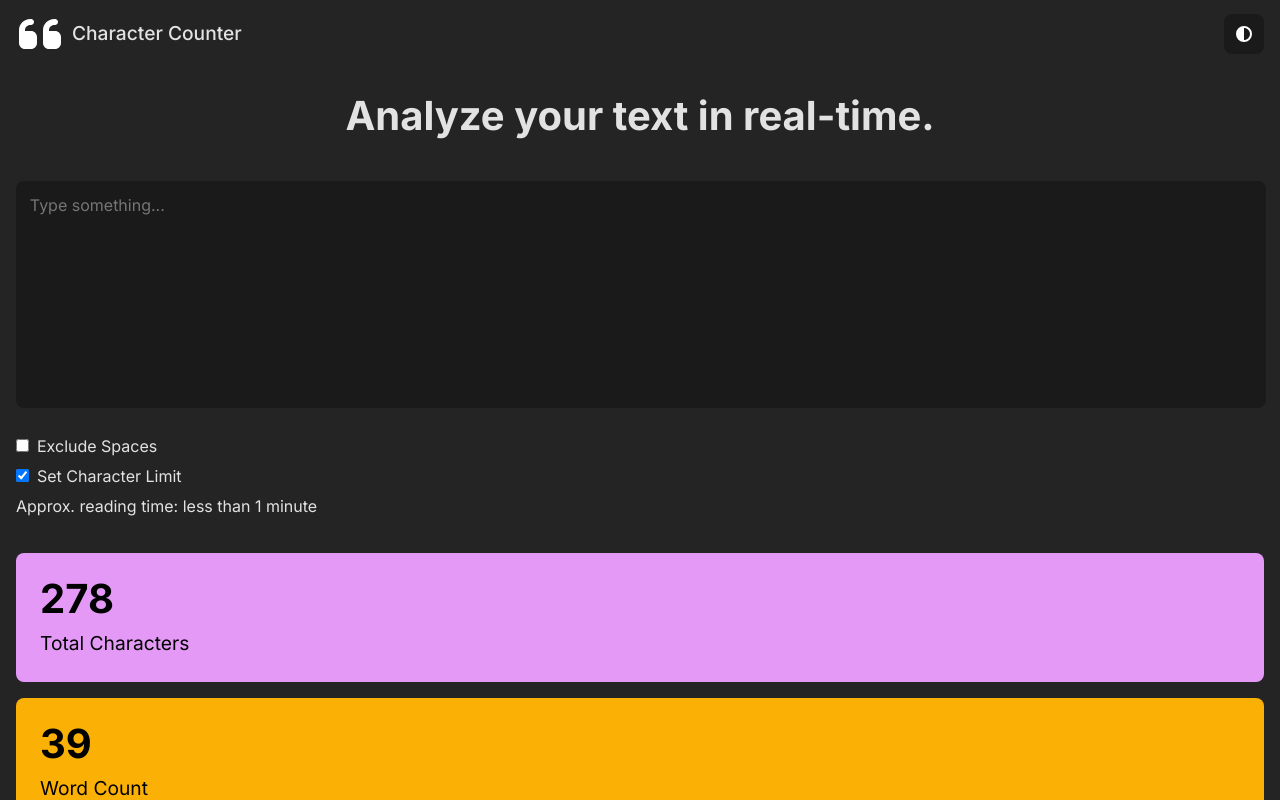
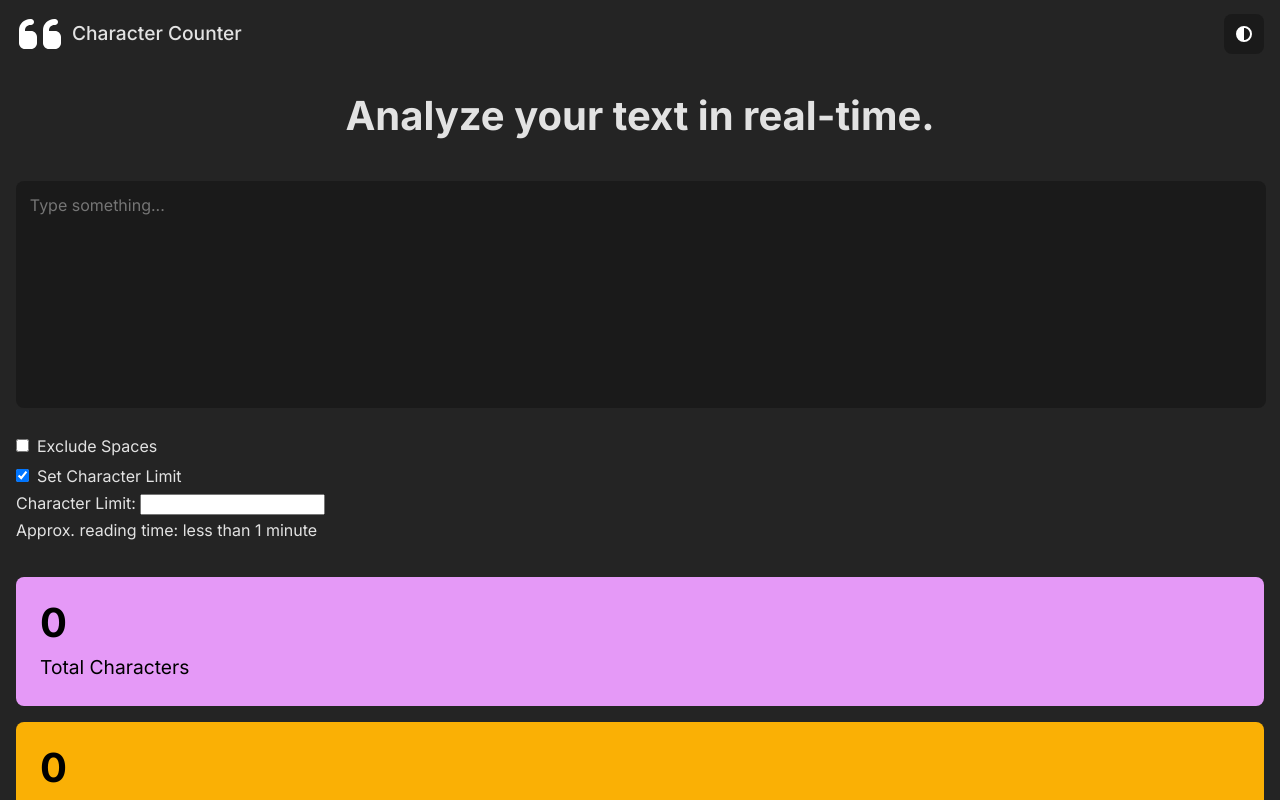
Before and after one commit to patrickl2901/character-counter, a React (Vite) app: page / in a window 1280 px wide. Both pictures are taken after a click on the checkbox "Set Character Limit". Shown: the top 800 px of the page. Built offline with nearby package versions, Linux system fonts and the light colour scheme.

Commit message:
added text parsing, display of results, exclude spaces option

```diff
--- a/src/App.tsx
+++ b/src/App.tsx
@@ -5,17 +5,27 @@ import Header from "./components/Header.tsx";
 import TextEditorSection from "./components/TextEditorSection.tsx";
 import { ThemeContext } from "./context/ThemeContext.tsx";
 import { themeColorType } from "./types/themeColorType.ts";
+import parseTextContent from "./api/parseTextContent.ts";
 
 function App() {
   const [theme, setTheme] = useState<themeColorType>("dark");
+  const [textContent, setTextContent] = useState<string>("");
+  const [excludeSpaces, setExcludeSpaces] = useState<boolean>(false);
+  const [useCharacterLimit, setUseCharacterLimit] = useState<boolean>(false);
+  const parsedAmounts = parseTextContent(textContent, excludeSpaces);
 
   return (
     <div className={theme === "dark" ? "app" : "appLight"}>
       <ThemeContext.Provider value={theme}>
         <Header setTheme={setTheme} />
         <h1>Analyze your text in real-time.</h1>
-        <TextEditorSection />
-        <AnalysisSection />
+        <TextEditorSection
+          setTextContent={setTextContent}
+          setExcludeSpaces={setExcludeSpaces}
+          setUseCharacterLimit={setUseCharacterLimit}
+          useCharacterLimit={useCharacterLimit}
+        />
+        <AnalysisSection parsedAmounts={parsedAmounts} />
       </ThemeContext.Provider>
     </div>
   );
--- /dev/null
+++ b/src/api/parseTextContent.ts
@@ -0,0 +1,83 @@
+/**
+ * Parses a string of text and returns an array
+ * containing the number of characters, words and sentences.
+ * @param {string} content The string to be parsed
+ * @param {boolean} countSpaces Specifies if spaces are to be counted as characters
+ * @returns {Array} The resulting array, containing amounts
+ */
+export default function parseTextContent(
+  content: string,
+  excludeSpaces: boolean
+): Array<number> {
+  const charsCount: number = parseChars(content, excludeSpaces);
+  const wordsCount: number = parseWords(content);
+  const sentencesCount: number = parseSentences(content);
+
+  return [charsCount, wordsCount, sentencesCount];
+}
+
+function parseSentences(content: string): number {
+  let count: number = 0;
+  let contentString: string = content;
+
+  if (contentString.includes(".") == false) {
+    return 0;
+  }
+
+  while (contentString) {
+    if (contentString.indexOf(".") == 0) {
+      if (contentString.length > 1) {
+        contentString = contentString.substring(1);
+      } else {
+        return 0;
+      }
+    } else {
+      if (contentString.includes(".")) {
+        count++;
+        if (contentString.length > contentString.indexOf(".")) {
+          contentString = contentString.substring(
+            contentString.indexOf(".") + 1
+          );
+        } else {
+          return count;
+        }
+      } else {
+        return count;
+      }
+    }
+  }
+  return count;
+}
+
+function parseWords(content: string): number {
+  let contentString: string = content;
+  let count: number = 0;
+
+  if (contentString.length == 0) {
+    return 0;
+  }
+
+  contentString = contentString.replace(/\s{2,}/g, " ").trim();
+  const words: Array<string> = contentString.split(" ");
+  count = words.length;
+
+  return count;
+}
+
+function parseChars(content: string, excludeSpaces: boolean): number {
+  let contentString: string = content;
+  let count: number = 0;
+
+  if (contentString.length == 0) {
+    return 0;
+  }
+
+  if (excludeSpaces) {
+    contentString = contentString.replace(/\s+/g, "");
+    count = contentString.length;
+  } else {
+    contentString = contentString.replace(/\s{2,}/g, " ").trim();
+    count = contentString.length;
+  }
+  return count;
+}
--- a/src/components/AnalysisSection.tsx
+++ b/src/components/AnalysisSection.tsx
@@ -3,23 +3,27 @@ import StatCard from "./StatCard";
 import StatBar from "./StatBar";
 import styles from "../styles/AnalysisSection.module.css";
 
-const AnalysisSection: FC = () => {
+type AnalysisSectionProps = {
+  parsedAmounts: Array<number>;
+};
+
+const AnalysisSection: FC<AnalysisSectionProps> = ({ parsedAmounts }) => {
   return (
     <div className={styles.analysisSectionContainer}>
       <div className={styles.cardSectionContainer}>
         <StatCard
           dataName="Total Characters"
-          data={278}
+          data={parsedAmounts[0]}
           cardBackgroundColor="backgroundPurple"
         />
         <StatCard
           dataName="Word Count"
-          data={39}
+          data={parsedAmounts[1]}
           cardBackgroundColor="backgroundYellow"
         />
         <StatCard
           dataName="Sentence Count"
-          data={4}
+          data={parsedAmounts[2]}
           cardBackgroundColor="backgroundRed"
         />
       </div>
--- /dev/null
+++ b/src/components/CharacterLimitInput.tsx
@@ -0,0 +1,21 @@
+import React, { FC } from "react";
+
+type CharacterLimitInputProps = {
+  setCharacterLimit: (limit: number) => void;
+};
+
+const CharacterLimitInput: FC<CharacterLimitInputProps> = ({
+  setCharacterLimit,
+}) => {
+  const handleChange = (event) => {
+    setCharacterLimit(event.target.value);
+  };
+  return (
+    <div>
+      <label htmlFor="limit">Character Limit: </label>
+      <input type="number" min="1" onChange={handleChange} />
+    </div>
+  );
+};
+
+export default CharacterLimitInput;
--- a/src/components/TextEditor.tsx
+++ b/src/components/TextEditor.tsx
@@ -3,8 +3,23 @@ import styles from "../styles/TextEditor.module.css";
 import { ThemeContext } from "../context/ThemeContext";
 import { themeColorType } from "../types/themeColorType";
 
-const TextEditor: FC = () => {
+type TextEditorProps = {
+  setTextContent: (content: string) => void;
+  characterLimit: number;
+};
+
+const TextEditor: FC<TextEditorProps> = ({
+  setTextContent,
+  characterLimit,
+}) => {
   const theme: themeColorType = useContext(ThemeContext);
+
+  const handleChange = (event: {
+    target: { value: React.SetStateAction<string> };
+  }) => {
+    setTextContent(event.target.value.toString());
+  };
+
   return (
     <textarea
       name="mainTextInput"
@@ -13,6 +28,8 @@ const TextEditor: FC = () => {
         theme === "dark" ? styles.mainTextInputDark : styles.mainTextInputLight
       }
       placeholder="Type something..."
+      onChange={handleChange}
+      maxLength={characterLimit}
     ></textarea>
   );
 };
--- a/src/components/TextEditorSection.tsx
+++ b/src/components/TextEditorSection.tsx
@@ -1,18 +1,44 @@
-import React from "react";
+import React, { FC, useState } from "react";
 import styles from "../styles/TextEditorSection.module.css";
 import TextEditor from "./TextEditor";
 import TickOption from "./TickOption";
+import CharacterLimitInput from "./CharacterLimitInput";
 
-const TextEditorSection = () => {
+type TextEditorSectionProps = {
+  setTextContent: (content: string) => void;
+  setExcludeSpaces: (spaces: boolean) => void;
+  setUseCharacterLimit: (characterLimit: boolean) => void;
+  useCharacterLimit: boolean;
+};
+
+const TextEditorSection: FC<TextEditorSectionProps> = ({
+  setTextContent,
+  setExcludeSpaces,
+  setUseCharacterLimit,
+  useCharacterLimit,
+}) => {
+  const [characterLimit, setCharacterLimit] = useState<number>(-1);
+
   return (
     <div className={styles.TextEditorSectionContainer}>
-      <TextEditor />
+      <TextEditor
+        setTextContent={setTextContent}
+        characterLimit={characterLimit}
+      />
       <div className={styles.optionsContainer}>
-        <TickOption label="Exclude Spaces" checkboxId="spacesOption" />
+        <TickOption
+          label="Exclude Spaces"
+          checkboxId="spacesOption"
+          setOption={setExcludeSpaces}
+        />
         <TickOption
           label="Set Character Limit"
           checkboxId="characterLimitOption"
+          setOption={setUseCharacterLimit}
         />
+        {useCharacterLimit ? (
+          <CharacterLimitInput setCharacterLimit={setCharacterLimit} />
+        ) : null}
         <p>Approx. reading time: less than 1 minute</p>
       </div>
     </div>
--- a/src/components/TickOption.tsx
+++ b/src/components/TickOption.tsx
@@ -6,10 +6,20 @@ import { themeColorType } from "../types/themeColorType";
 type TickOptionProps = {
   label: string;
   checkboxId: string;
+  setOption: (option: boolean) => void;
 };
 
-const TickOption: FC<TickOptionProps> = ({ label, checkboxId }) => {
+const TickOption: FC<TickOptionProps> = ({ label, checkboxId, setOption }) => {
   const theme: themeColorType = useContext(ThemeContext);
+
+  const handleChecked = (event: { target: { checked: boolean } }) => {
+    if (event.target.checked == true) {
+      setOption(true);
+    } else {
+      setOption(false);
+    }
+  };
+
   return (
     <div
       className={
@@ -18,7 +28,12 @@ const TickOption: FC<TickOptionProps> = ({ label, checkboxId }) => {
           : styles.tickOptionContainerLight
       }
     >
-      <input type="checkbox" name="optionBox" id={checkboxId} />
+      <input
+        type="checkbox"
+        name="optionBox"
+        id={checkboxId}
+        onChange={handleChecked}
+      />
       <label htmlFor={checkboxId}>{label}</label>
     </div>
   );
```
